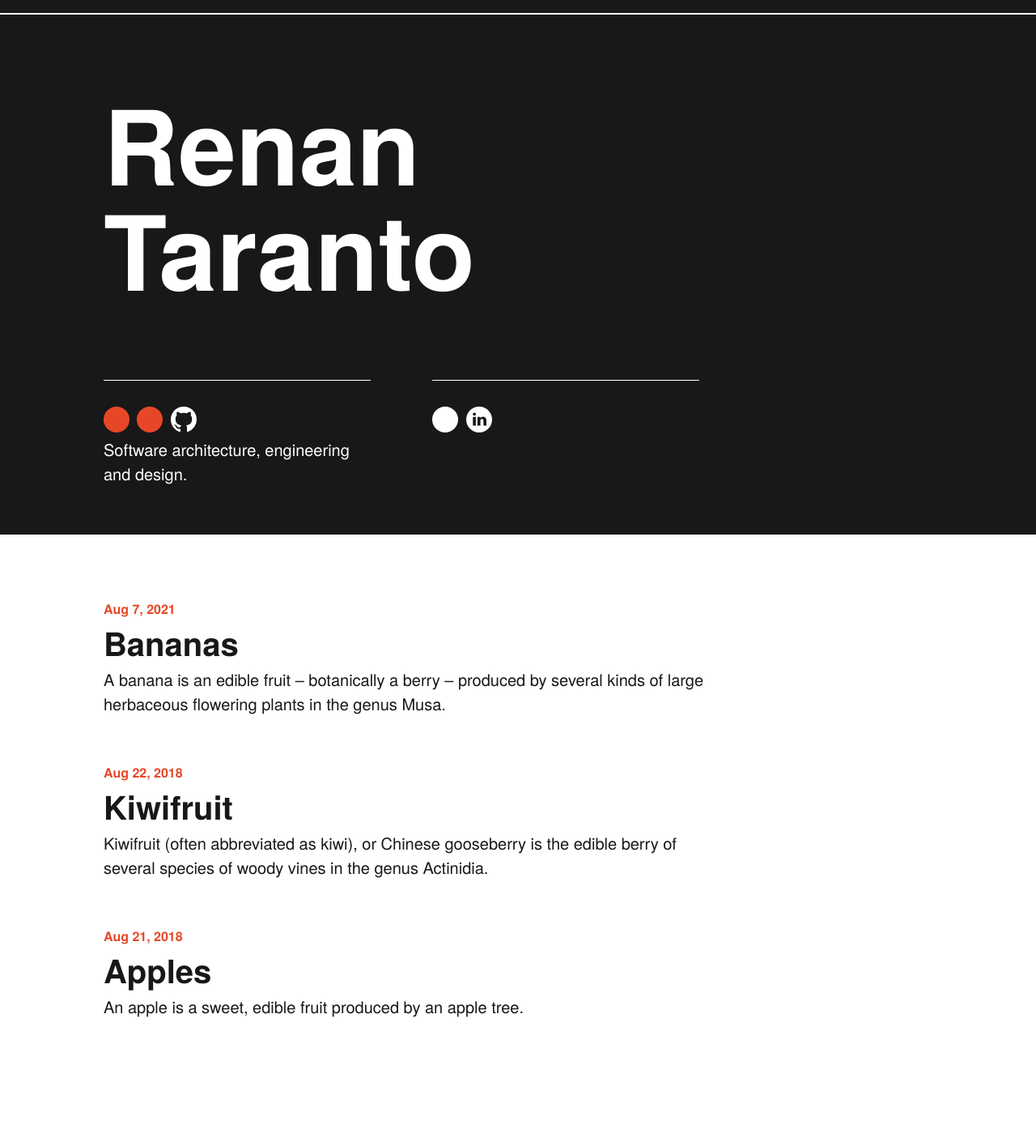
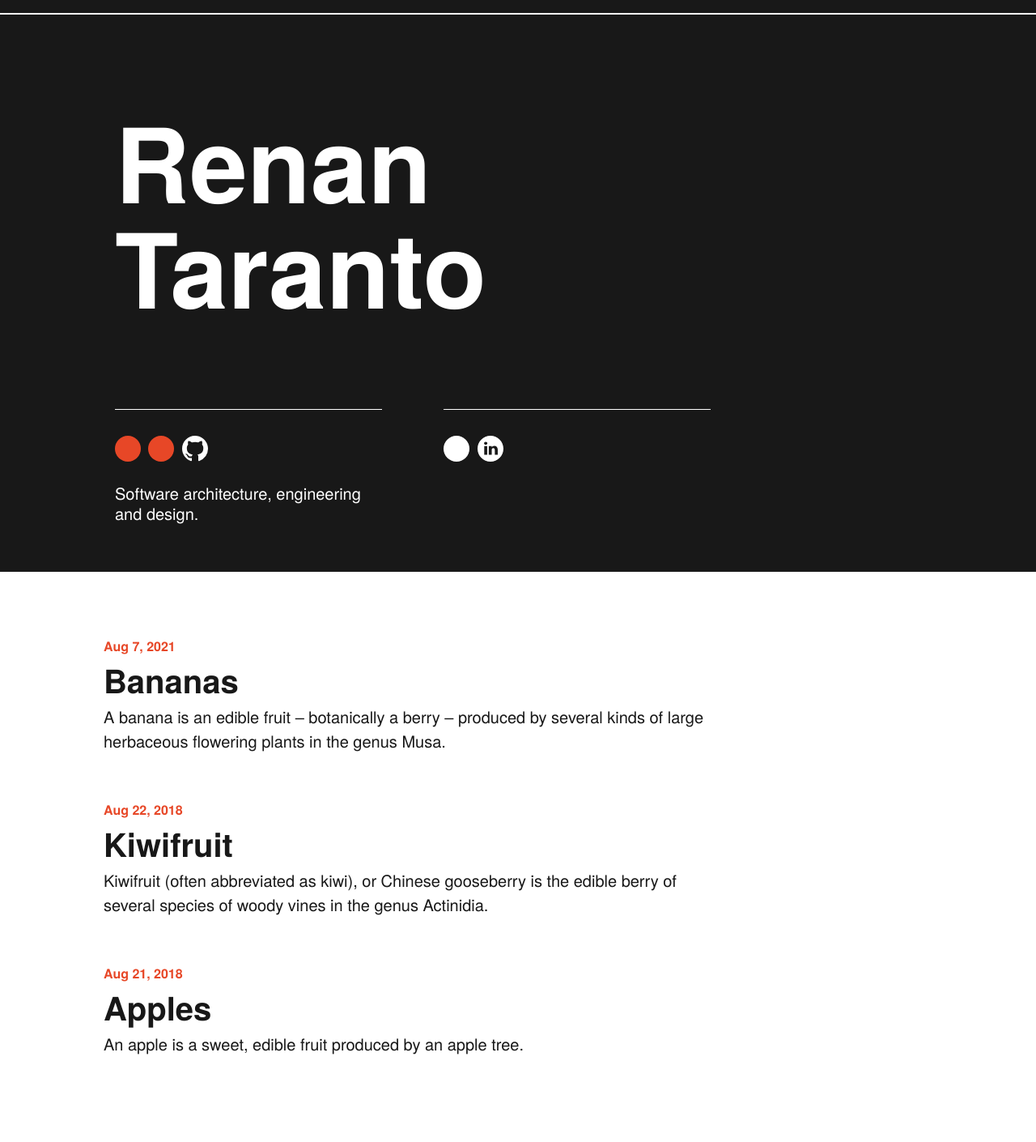
Before and after one commit to renan-taranto/renan-taranto.github.io, a Jekyll site: the page built from index.html, in a window 1280 px wide. Shown: the whole page at 81% size. Built offline with Jekyll 4.4.1, drawn with Linux system fonts in a browser that asks for light colours; nearby versions of some CDN libraries; before the commit the page ends 1364 px from its top, so only the background shows below that.

Commit message:
[Home] Update the header

```diff
--- /dev/null
+++ b/_includes/card-icon-github.html
@@ -0,0 +1,3 @@
+<svg xmlns="http://www.w3.org/2000/svg" class="card__icon" viewBox="0 0 16 16">
+    <path d="M8 0C3.58 0 0 3.58 0 8c0 3.54 2.29 6.53 5.47 7.59.4.07.55-.17.55-.38 0-.19-.01-.82-.01-1.49-2.01.37-2.53-.49-2.69-.94-.09-.23-.48-.94-.82-1.13-.28-.15-.68-.52-.01-.53.63-.01 1.08.58 1.23.82.72 1.21 1.87.87 2.33.66.07-.52.28-.87.51-1.07-1.78-.2-3.64-.89-3.64-3.95 0-.87.31-1.59.82-2.15-.08-.2-.36-1.02.08-2.12 0 0 .67-.21 2.2.82.64-.18 1.32-.27 2-.27.68 0 1.36.09 2 .27 1.53-1.04 2.2-.82 2.2-.82.44 1.1.16 1.92.08 2.12.51.56.82 1.27.82 2.15 0 3.07-1.87 3.75-3.65 3.95.29.25.54.73.54 1.48 0 1.07-.01 1.93-.01 2.2 0 .21.15.46.55.38A8.012 8.012 0 0 0 16 8c0-4.42-3.58-8-8-8z"/>
+</svg>
--- /dev/null
+++ b/_includes/card-icon-linkedin.html
@@ -0,0 +1,3 @@
+<svg xmlns="http://www.w3.org/2000/svg" class="card__icon" viewBox="0 0 16 16">
+    <path d="M 12.489867,11.769867 V 8.6466668 c 0,-1.6733336 -0.893334,-2.4519996 -2.084267,-2.4519996 -0.961067,0 -1.391733,0.5288 -1.631733,0.899733 V 6.3226672 H 6.9632 c 0.024,0.5112 0,5.4471998 0,5.4471998 H 8.773867 V 8.7277328 c 0,-0.1624 0.01173,-0.325066 0.05973,-0.441333 0.130667,-0.325333 0.428533,-0.6621326 0.928533,-0.6621326 0.655467,0 0.917334,0.4994656 0.917334,1.2314656 v 2.9144002 h 1.8104 z M 5.0557333,5.5792002 c 0.6312,0 1.0245337,-0.418667 1.0245337,-0.9416 -0.01173,-0.534133 -0.3933337,-0.9408 -1.0125337,-0.9408 -0.6192,0 -1.0242666,0.4064 -1.0242666,0.9408 0,0.522933 0.3930666,0.9416 1.0008,0.9416 z M 8,16 C 3.5818667,16 0,12.418133 0,7.9999998 0,3.5816002 3.5818667,2e-7 8,2e-7 c 4.418133,0 8,3.5816 8,7.9999996 C 16,12.418133 12.418133,16 8,16 Z M 5.9610667,11.769867 V 6.3226672 h -1.8104 v 5.4471998 z"/>
+</svg>
--- /dev/null
+++ b/_includes/card-icon-primary.html
@@ -0,0 +1,3 @@
+<svg class="card__icon card__icon--primary" viewBox="0 0 16 16" aria-hidden="true">
+    <circle cx="8" cy="8" r="8"></circle>
+</svg>
--- /dev/null
+++ b/_includes/card-icon-rss.html
@@ -0,0 +1,3 @@
+<svg class="card__icon" viewBox="0 0 16 16" aria-hidden="true">
+    <circle cx="8" cy="8" r="8"></circle>
+</svg>
--- a/_includes/header.html
+++ b/_includes/header.html
@@ -1,4 +1,3 @@
-<header class="header">
 <nav class="navigation">
     {% for item in site.data.navigation %}
         <a class="navigation__link" href="{{ item.link }}">
@@ -6,6 +5,7 @@
     {% endfor %}
     </a>
 </nav>
+<header class="header">
     <div class="container">
         <div class="pure-g">
             <h1 class="header__title pure-u-1 pure-u-md-3-4">{{ site.author }}</h1>
@@ -13,26 +13,20 @@
         <div class="pure-g">
             <div class="pure-u-1 pure-u-md-1-3">
                 <div class="card">
-                    <svg class="card__icon card__icon--primary" viewBox="0 0 16 16" aria-hidden="true">
-                        <circle cx="8" cy="8" r="8"></circle>
-                    </svg>
-                    <svg class="card__icon card__icon--primary" viewBox="0 0 16 16" aria-hidden="true">
-                        <circle cx="8" cy="8" r="8"></circle>
-                    </svg>
-                    <svg xmlns="http://www.w3.org/2000/svg" class="card__icon" viewBox="0 0 16 16">
-                        <path d="M8 0C3.58 0 0 3.58 0 8c0 3.54 2.29 6.53 5.47 7.59.4.07.55-.17.55-.38 0-.19-.01-.82-.01-1.49-2.01.37-2.53-.49-2.69-.94-.09-.23-.48-.94-.82-1.13-.28-.15-.68-.52-.01-.53.63-.01 1.08.58 1.23.82.72 1.21 1.87.87 2.33.66.07-.52.28-.87.51-1.07-1.78-.2-3.64-.89-3.64-3.95 0-.87.31-1.59.82-2.15-.08-.2-.36-1.02.08-2.12 0 0 .67-.21 2.2.82.64-.18 1.32-.27 2-.27.68 0 1.36.09 2 .27 1.53-1.04 2.2-.82 2.2-.82.44 1.1.16 1.92.08 2.12.51.56.82 1.27.82 2.15 0 3.07-1.87 3.75-3.65 3.95.29.25.54.73.54 1.48 0 1.07-.01 1.93-.01 2.2 0 .21.15.46.55.38A8.012 8.012 0 0 0 16 8c0-4.42-3.58-8-8-8z"/>
-                    </svg>
-                    <p class="header__description">{{ site.description }}</p>
+                    {% include card-icon-primary.html %}
+                    {% include card-icon-primary.html %}
+                    {% include card-icon-github.html %}
+                    <span class="pull-right hidden-md">
+                        {% include card-icon-rss.html %}
+                        {% include card-icon-linkedin.html %}
+                    </span>
+                    <p class="card__text">{{ site.description }}</p>
                 </div>
             </div>
-            <div class="pure-u-1 pure-u-md-1-3">
+            <div class="pure-u-1 pure-u-md-1-3 visible-md">
                 <div class="card card--right">
-                    <svg class="card__icon" viewBox="0 0 16 16" aria-hidden="true">
-                        <circle cx="8" cy="8" r="8"></circle>
-                    </svg>
-                    <svg xmlns="http://www.w3.org/2000/svg" class="card__icon" viewBox="0 0 16 16">
-                        <path d="M 12.489867,11.769867 V 8.6466668 c 0,-1.6733336 -0.893334,-2.4519996 -2.084267,-2.4519996 -0.961067,0 -1.391733,0.5288 -1.631733,0.899733 V 6.3226672 H 6.9632 c 0.024,0.5112 0,5.4471998 0,5.4471998 H 8.773867 V 8.7277328 c 0,-0.1624 0.01173,-0.325066 0.05973,-0.441333 0.130667,-0.325333 0.428533,-0.6621326 0.928533,-0.6621326 0.655467,0 0.917334,0.4994656 0.917334,1.2314656 v 2.9144002 h 1.8104 z M 5.0557333,5.5792002 c 0.6312,0 1.0245337,-0.418667 1.0245337,-0.9416 -0.01173,-0.534133 -0.3933337,-0.9408 -1.0125337,-0.9408 -0.6192,0 -1.0242666,0.4064 -1.0242666,0.9408 0,0.522933 0.3930666,0.9416 1.0008,0.9416 z M 8,16 C 3.5818667,16 0,12.418133 0,7.9999998 0,3.5816002 3.5818667,2e-7 8,2e-7 c 4.418133,0 8,3.5816 8,7.9999996 C 16,12.418133 12.418133,16 8,16 Z M 5.9610667,11.769867 V 6.3226672 h -1.8104 v 5.4471998 z"/>
-                    </svg>
+                    {% include card-icon-rss.html %}
+                    {% include card-icon-linkedin.html %}
                 </div>
             </div>
         </div>
--- a/_sass/_base.scss
+++ b/_sass/_base.scss
@@ -31,3 +31,23 @@ h3 { font-size: $h3-font-size; }
 h4 { font-size: $h4-font-size; }
 h5 { font-size: $h5-font-size; }
 h6 { font-size: $h6-font-size; text-transform: uppercase; letter-spacing: 0.02em; }
+
+.pull-right {
+  float: right;
+}
+
+@media (min-width: $breakpoint-md) {
+  .hidden-md {
+    display: none;
+  }
+}
+
+.visible-md {
+  display: none;
+}
+
+@media (min-width: $breakpoint-md) {
+  .visible-md {
+    display: block !important;
+  }
+}
--- a/_sass/_components.scss
+++ b/_sass/_components.scss
@@ -14,23 +14,24 @@
 .header__title {
     font-size: 64px;
     word-wrap: break-word;
-    margin-top: 32px;
-    margin-bottom: 32px;
-    padding-top: 64px;
-    padding-bottom: 64px;
+    word-spacing: 64em;
+    margin-top: 32px + $navigation-padding-bottom + $navigation-border-size;
+    margin-bottom: 0;
+    padding-top: 94px;
+    padding-bottom: 94px;
     line-height: 1.0125;
 }
 
-.header__description {
-    font-size: 20px;
-}
-
 .navigation {
+    color: $color-header-text;
+    position: fixed;
+    width: 100%;
+    background: $color-gray-darken;
     text-align: right;
-    padding-top: 8px;
-    padding-bottom: 8px;
+    padding-top: $navigation-padding-top;
+    padding-bottom: $navigation-padding-bottom;
     font-weight: bold;
-    border-bottom: 2px solid;
+    border-bottom: $navigation-border-size solid;
 }
 
 .navigation__link {
@@ -59,6 +60,12 @@
 
 .card__icon--primary {
     fill: $color-primary;
+}
+
+.card__text {
+    margin-top: 20px;
+    font-size: 20px;
+    line-height: 1.25;
 }
 
 .posts {
@@ -90,14 +97,30 @@
     font-size: 20px;
 }
 
-@media (min-width: 768px) {
+@media (min-width: $breakpoint-sm) {
+    .header__title {
+        font-size: 84px;
+    }
+}
+
+@media (min-width: $breakpoint-md) {
     .header__title {
         font-size: 128px;
     }
+
     .card {
         max-width: 330px;
     }
+
     .card--right {
         margin-left: 65px;
     }
+
+    .header {
+        padding-left: 28px;
+    }
+
+    .header__title {
+        margin-bottom: 16px;
+    }
 }
--- a/_sass/_variables.scss
+++ b/_sass/_variables.scss
@@ -20,3 +20,10 @@ $color-body-background: #FFF;
 $color-header-text: #FFF;
 $color-header-background: $color-gray-darken;
 $color-card-icon: #FFF;
+
+$navigation-padding-top: 8px;
+$navigation-padding-bottom: 8px;
+$navigation-border-size: 2px;
+
+$breakpoint-sm: 568px;
+$breakpoint-md: 768px;
```
Lines whose indentation alone changed are shown as unchanged.
